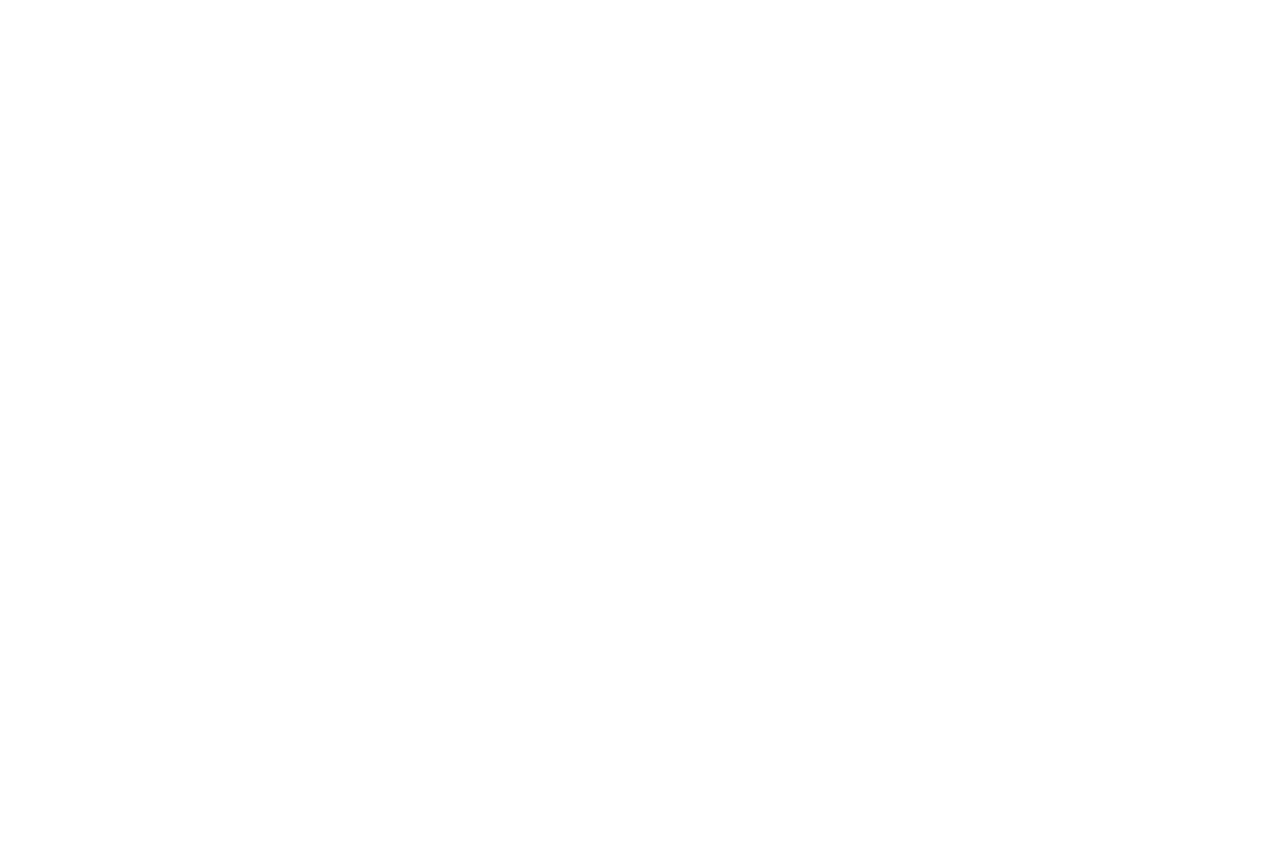
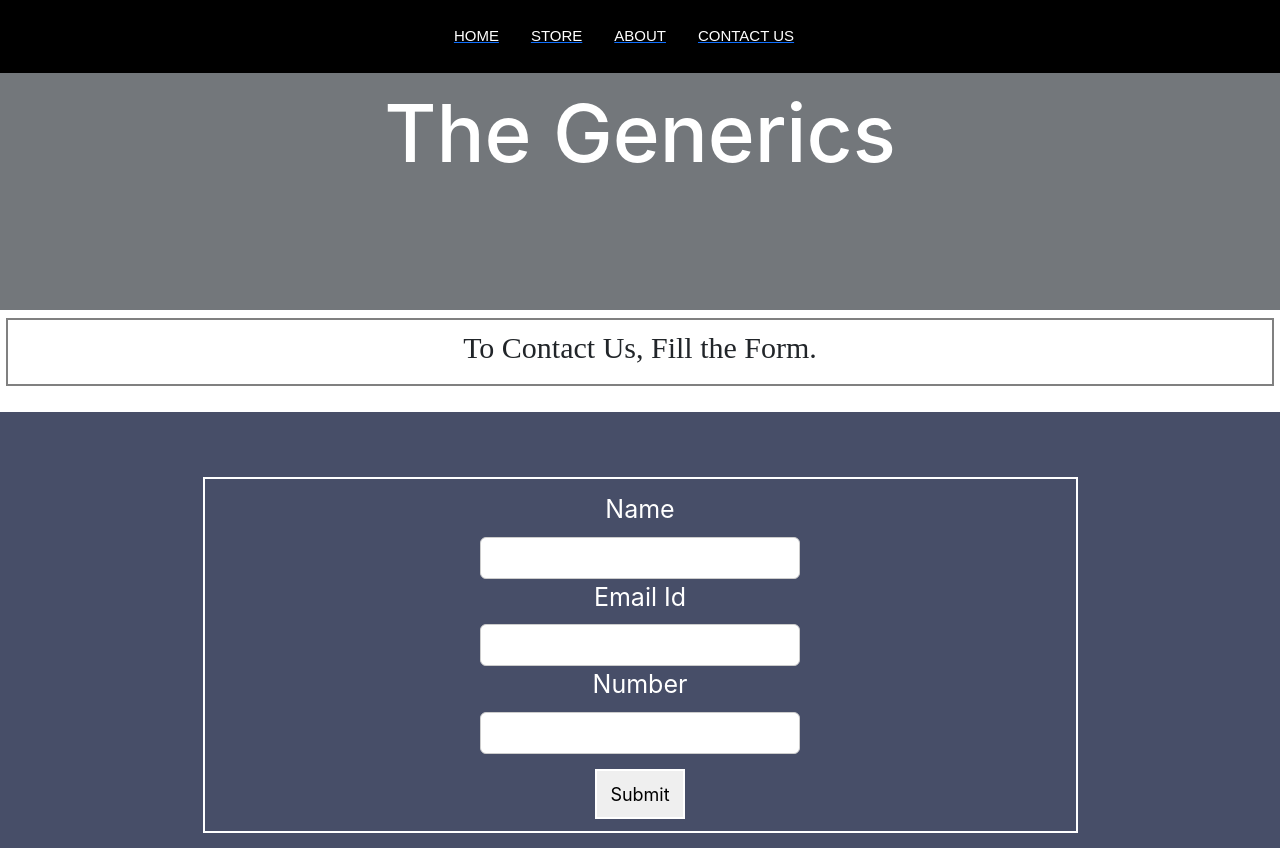
Before and after one commit to lakshmanK1/E-COMMERCE-WEBSITE, a React (Create React App) app: page /contactUs.html in a window 1280 px wide. Before the commit this address had no page. Before the commit the page ends 800 px from the top, so only its background shows below. Built offline with nearby package versions, Linux system fonts and the light colour scheme.

Commit message:
created the contact us page

```diff
--- a/src/App.js
+++ b/src/App.js
@@ -4,6 +4,7 @@ import {  Route , Routes} from "react-router-dom";
 import ProductsStore from './components/Home/ProductsStore'
 import Home from './components/Home/Pages/Home'
 import AboutUs from './components/Home/Pages/AboutUs'
+import ContactUs from './components/Home/Pages/ContactUs';
 
 function App() {
   return (
@@ -13,6 +14,7 @@ function App() {
         <Route exact path='/' element={<Home/>}/>
         <Route exact path='/dynamicStore.html' element={<ProductsStore/>}/>
         <Route exact path='/about.html' element={<AboutUs/>}/>
+        <Route exact path='/contactUs.html' element={<ContactUs/>}/>
       </Routes>
 
 
--- /dev/null
+++ b/src/components/Home/ContactUsForm.js
@@ -0,0 +1,71 @@
+import React, { useState } from 'react'
+import styled from 'styled-components'
+
+const Container = styled.div`margin-top: 2%;background-color:#474E68;
+text-align:center; padding:15px; width:100%;`;
+const Form = styled.form`width:900px;text-align: center;
+justify-content:center; margin-top: 4%;
+display: block; border:2px solid white;
+padding:1%; width:70% ;`;
+const Label = styled.label`font-weight: bold;
+margin-bottom: 0.5rem; font-weight:400;
+display: block; color:white; font-size:25px;`;
+const Input = styled.input`font: inherit;
+padding: 0.5rem;
+border-radius: 6px;
+border: 1px solid #ccc;
+width: 20rem;
+max-width: 100%;`;
+const Button = styled.button`margin-top:15px; width:90px;
+height:50px; padding:10px; border:2px solid white; font-size:18px;`;
+
+function ContactUsForm(props) {
+    const [name, setName] = useState('');
+    const [email, setEmail] = useState('');
+    const [number, setNumber] = useState('');
+
+    const handleNameField = (e) => {
+        setName(e.target.value);
+    }
+
+    const handleEmailField = (e) => {
+        setEmail(e.target.value);
+    }
+
+    const handleNumberField = (e) => {
+        setNumber(e.target.value);
+    }
+
+    const HandleFormData = (e) => {
+        e.preventDefault();
+
+        const UseFormData = {
+            Name:name,
+            Email:email,
+            Number:number
+        }
+        props.formDetails(UseFormData);
+
+        setName('');
+        setEmail('');
+        setNumber('');
+    }
+
+  return (
+    <Container>
+        <center>
+        <Form onSubmit={HandleFormData}>
+            <Label>Name</Label>
+            <Input type='text' value={name} onChange={handleNameField}/><br/>
+            <Label>Email Id</Label>
+            <Input type='email' value={email} onChange={handleEmailField}/><br/>
+            <Label>Number</Label>
+            <Input type='text' value={number} onChange={handleNumberField}/><br/>
+            <Button type='submit'>Submit</Button>
+        </Form>
+        </center>
+    </Container>
+  )
+}
+
+export default ContactUsForm
--- a/src/components/Home/NavBar.js
+++ b/src/components/Home/NavBar.js
@@ -17,6 +17,7 @@ function NavBar() {
                 <Link to='/'><AnchorLink>HOME</AnchorLink></Link>
                 <Link to='/dynamicStore.html'><AnchorLink>STORE</AnchorLink></Link>
                 <Link to='/about.html'><AnchorLink>ABOUT</AnchorLink></Link>
+                <Link to='/contactUs.html'><AnchorLink>CONTACT US</AnchorLink></Link>
             </HeaderLinks>
   );
 
--- /dev/null
+++ b/src/components/Home/Pages/ContactUs.js
@@ -0,0 +1,36 @@
+import React from 'react'
+import CommonNavBar from '../../HeaderNavs/CommonNavBar'
+import Banner from '../Banner';
+import styled from 'styled-components'
+import HeadingBanner from '../HeadingBanner';
+import ContactUsForm from '../ContactUsForm';
+
+const Container = styled.div``;
+
+function ContactUs() {
+
+    async function handleFormData (formDetails) {
+        const response = await fetch('https://ecommerce-website-data-default-rtdb.firebaseio.com/formdata.json',{
+            method:"POST",
+            body:JSON.stringify(formDetails),
+            headers:{
+                'content-type' : 'application/json'
+            }
+        })
+        const formData = await response.json();
+        console.log(formData)
+    }
+
+
+
+  return (
+    <Container>
+        <CommonNavBar/>
+        <Banner/>
+        <HeadingBanner text='To Contact Us, Fill the Form.'/>
+        <ContactUsForm formDetails={handleFormData}/>
+    </Container>
+  )
+}
+
+export default ContactUs
```
